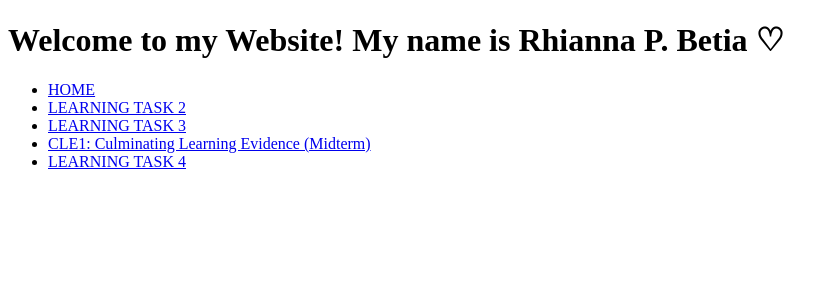
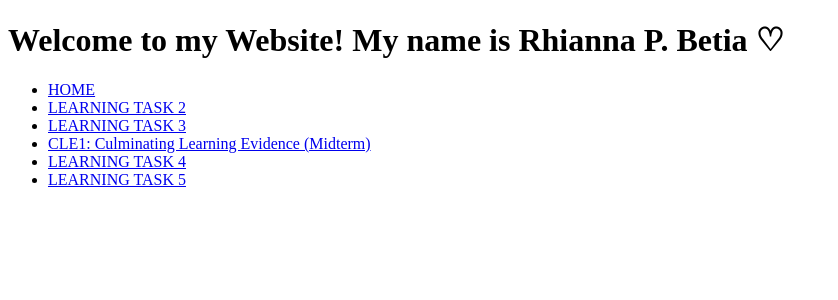
Before and after one commit to RH14NN4B3T14/learningtasks, a PHP site: page / in a window 1280 px wide. Shown: the top 300 px of the page, without its empty margins (0-838 px from the left). Run offline with PHP 8.4, Linux system fonts and the light colour scheme.

Commit message:
Update index.php

```diff
--- a/index.php
+++ b/index.php
@@ -11,6 +11,7 @@
       <li><a href= "/LT3/index.html" > LEARNING TASK 3 <a/></li>
       <li><a href= "/CLE1MT/index.html" > CLE1: Culminating Learning Evidence (Midterm) <a/></li>
       <li><a href= "/LT4/index.html" > LEARNING TASK 4 <a/></li>
+      <li><a href= "/LT5/index.html" > LEARNING TASK 5 <a/></li>
      </ul>
     </body>
 </html>
```
